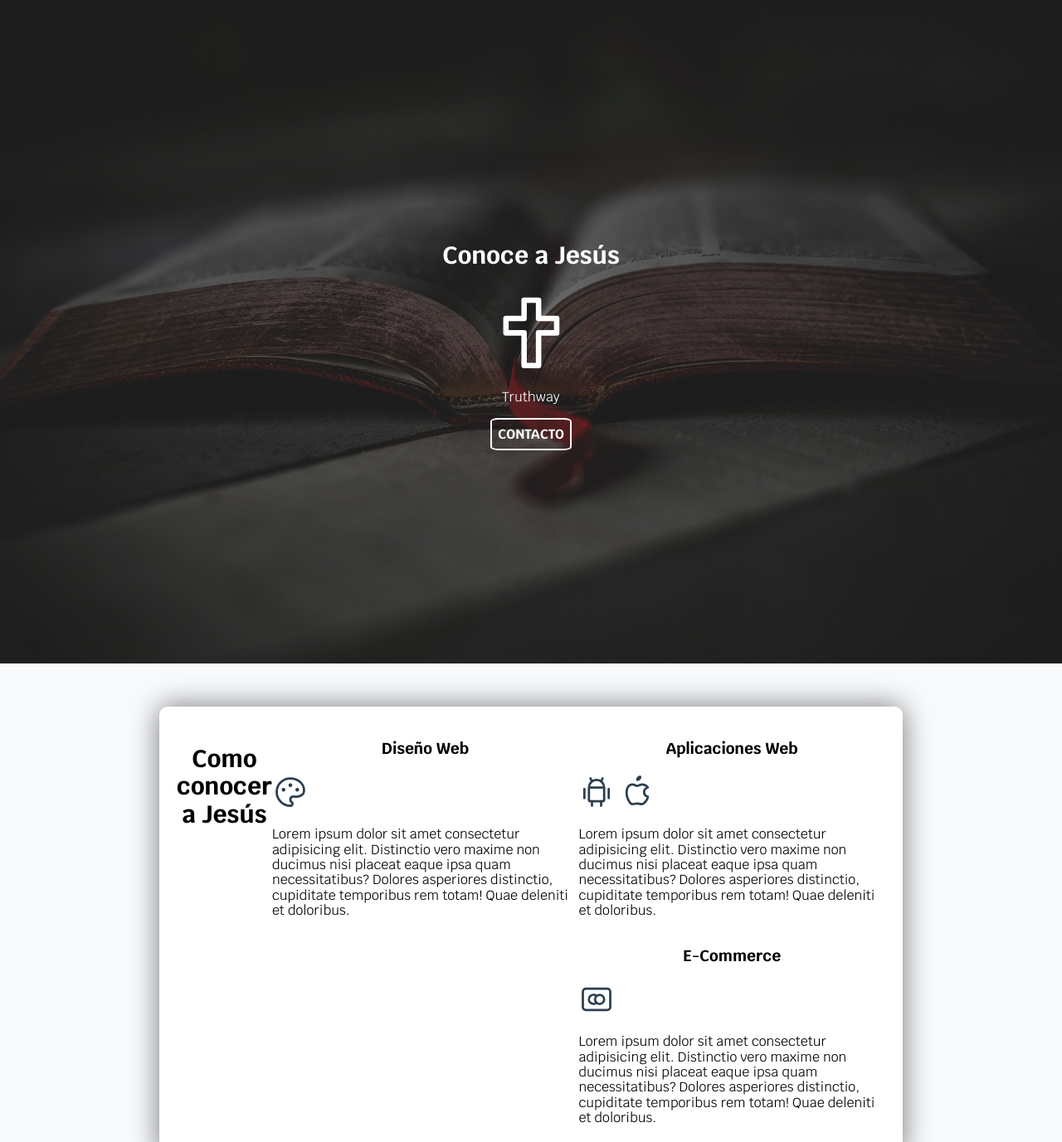
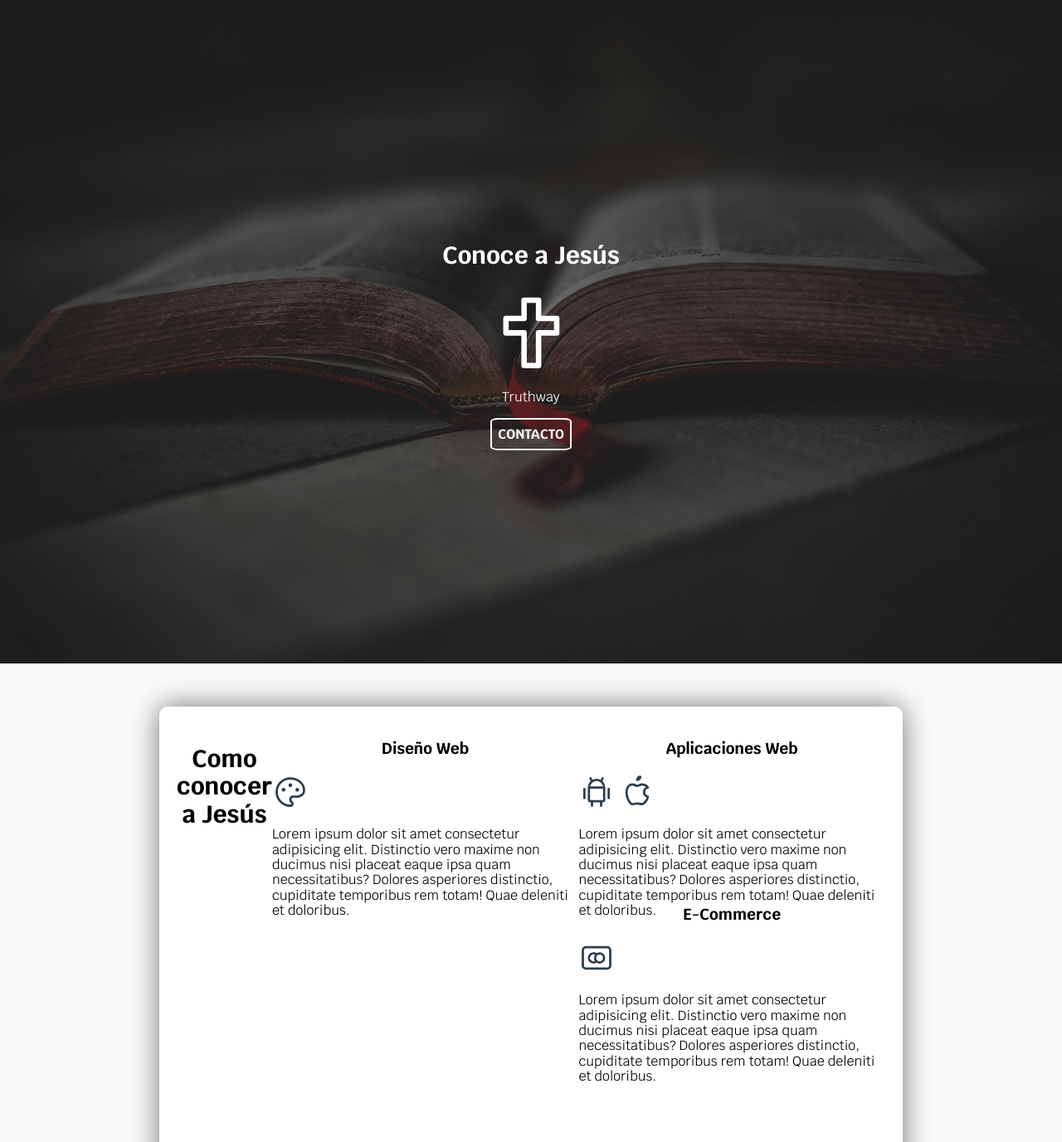
Before and after one commit to JosueBrenes/Proyecto-1, a plain HTML site: page index.html in a window 1280 px wide. Shown: the top 1377 px of the page at 83% size. Drawn offline with nearby package versions, Linux system fonts and the light colour scheme.

Commit message:
First proyect

```diff
--- a/css/styles.css
+++ b/css/styles.css
@@ -167,5 +167,6 @@ h3 {
   .servicios {
     display: grid;
     grid-template-columns: repeat (3, 1fr);
+    grid-template-rows: 200px 500px;
   }
 }
```
